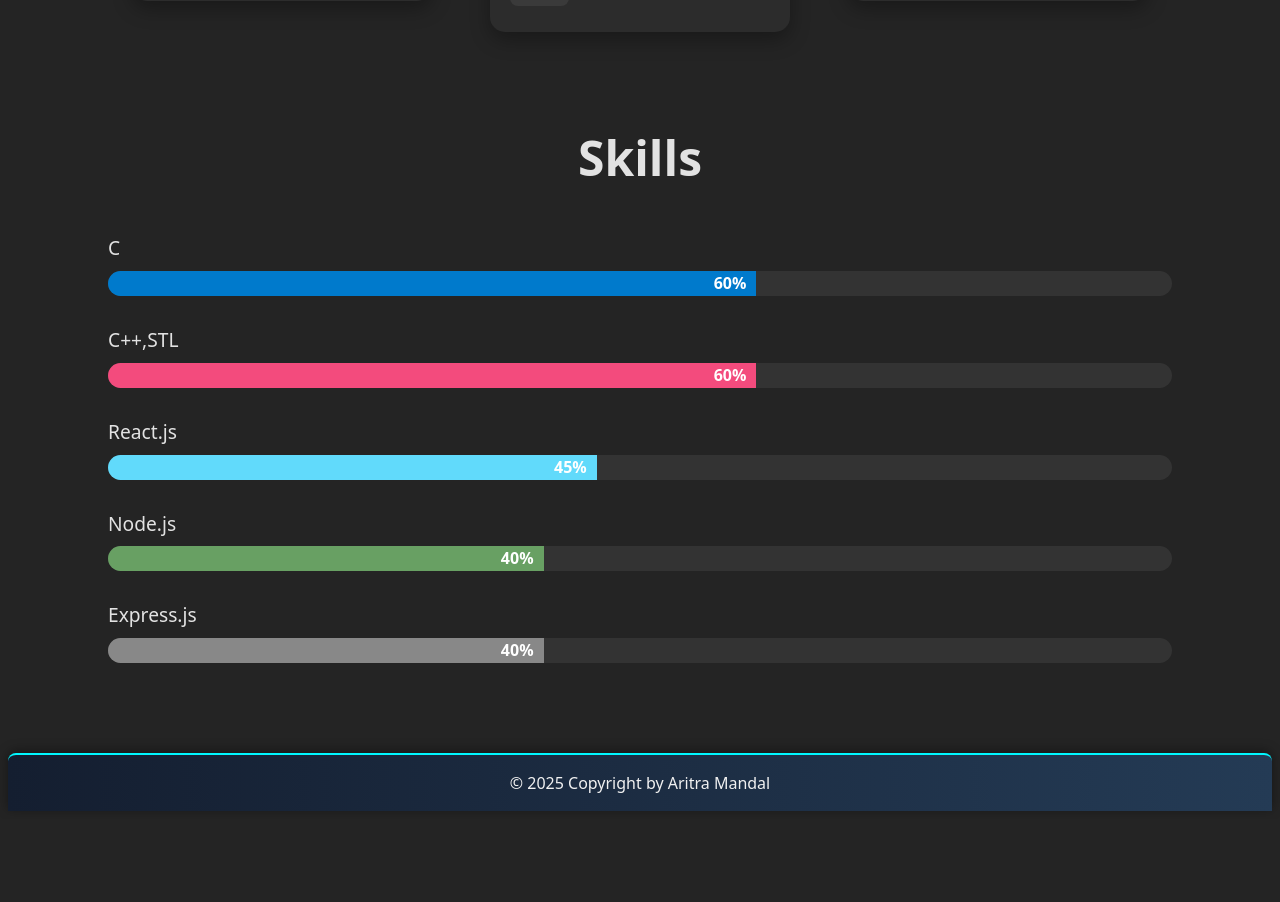
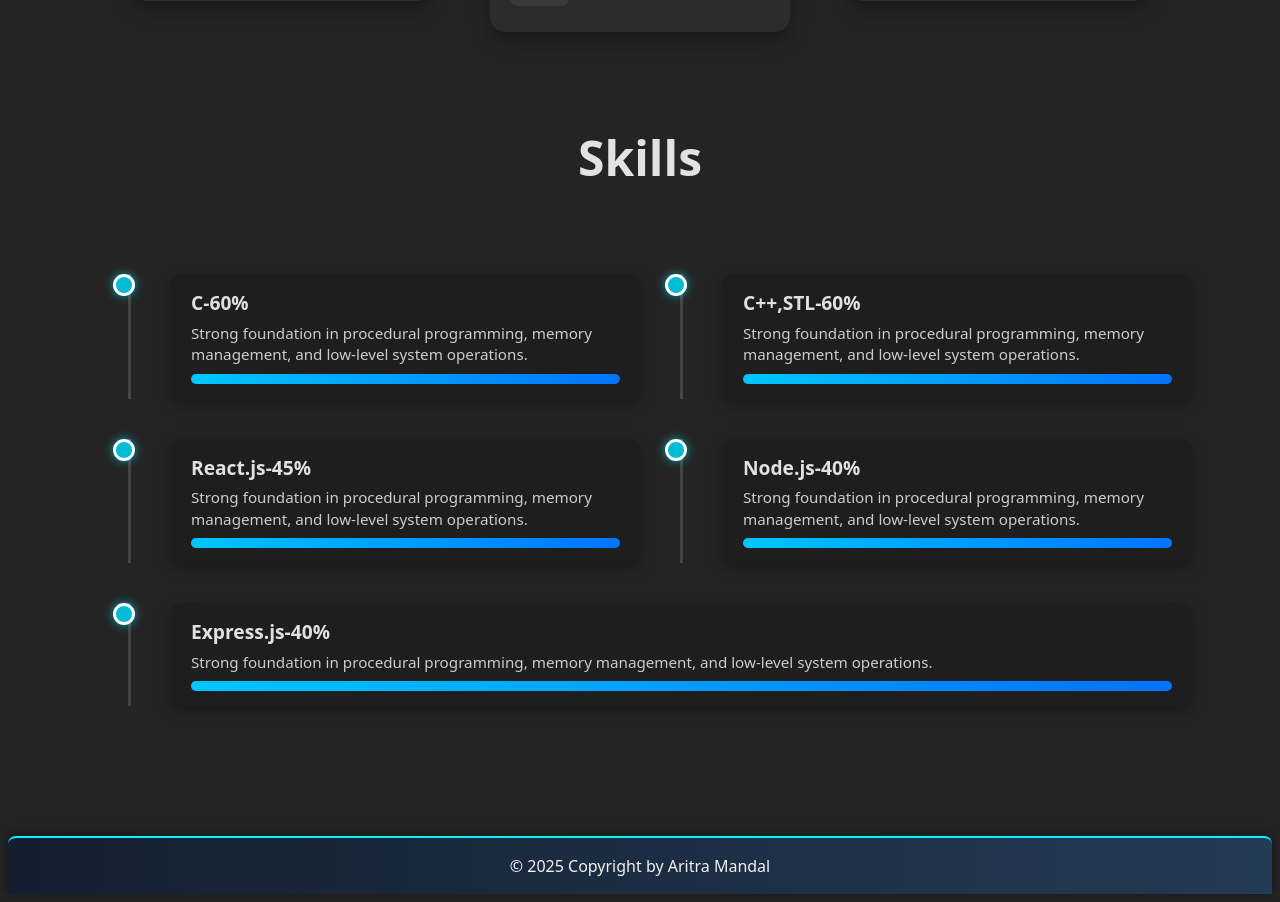
Before and after one commit to ARITRA2004/AritraMandal.com, a React (Vite) app: page / in a window 1280 px wide. Shown: the part 1327-2229 px from the top of the page. Before the commit the page ends 2146 px from the top, so only its background shows below. Built offline with nearby package versions, Linux system fonts and the light colour scheme.

Commit message:
chagend in the skills section, changed the UI

```diff
--- a/src/Skills/MySkills.js
+++ b/src/Skills/MySkills.js
@@ -3,31 +3,36 @@
         id:1,
         name:"C",
         nameforCss:"c",
-        progress:"60%"
+        progress:"60%",
+        desc:"Strong foundation in procedural programming, memory management, and low-level system operations."
     },
     {
         id:2,
         name:"C++,STL",
         nameforCss:"cpp",
-        progress:"60%"
+        progress:"60%",
+        desc:"Strong foundation in procedural programming, memory management, and low-level system operations."
     },
     {
         id:3,
         name:"React.js",
         nameforCss:"react",
-        progress:"45%"
+        progress:"45%",
+        desc:"Strong foundation in procedural programming, memory management, and low-level system operations."
     },
     {
         id:4,
         name:"Node.js",
         nameforCss:"node",
-        progress:"40%"
+        progress:"40%",
+        desc:"Strong foundation in procedural programming, memory management, and low-level system operations."
     },
     {
         id:5,
         name:"Express.js",
         nameforCss:"express",
-        progress:"40%"
+        progress:"40%",
+        desc:"Strong foundation in procedural programming, memory management, and low-level system operations."
     }
 ]
 
--- a/src/Skills/Skills.jsx
+++ b/src/Skills/Skills.jsx
@@ -3,25 +3,28 @@
 
 const Skills = () => {
   return (
-    <div style={{ marginTop: "90px" }}>
-      <div
-        className="skill-container"
-      >
+    <div style={{ marginTop: "90px"}}>
+      <div className="skill-container">
         <div>
           <h2 style={{ textAlign: "center", fontSize: "3rem" }}>Skills</h2>
         </div>
-        {Skill.map((value) => {
+        <div class="timeline">
+        {Skill.map((value, _) => {
           return (
-            <div className="skill">
-              <div className="skill-name">{value.name}</div>
-              <div className="progress-bar">
-                <div className={`progress ${value.nameforCss}`}>
-                  {value.progress}
+              <div key={value.id} className="skill-item">
+                <div className="skill-content">
+                  <div className="skill-name">
+                    {value.name}-{value.progress}
+                  </div>
+                  <div className="skill-description">{value.desc}</div>
+                  <div className="progress-bar">
+                    <div className="progress" style={{width:"100%"}}></div>
+                  </div>
                 </div>
               </div>
-            </div>
           );
         })}
+        </div>
       </div>
     </div>
   );
--- a/src/Skills/Style.css
+++ b/src/Skills/Style.css
@@ -43,36 +43,6 @@
     }
   }
 
-  /* Specific colors and widths */
-  .react {
-    width: 45%;
-    background-color: #61dafb;
-  }
-
-  .c {
-    width: 60%;
-    background-color: #007ACC;
-  }
-
-  .cpp {
-    width: 60%;
-    background-color: #f34b7d;
-  }
-
-  .node {
-    width: 40%;
-    background-color: #68a063;
-  }
-
-  .express{
-    width: 40%;
-    background-color: #888888;
-  }
-
-  .mongo {
-    width: 30%;
-    background-color: #4db33d;
-  }
 
   .skill-container{
     margin-inline: 100px;
@@ -82,3 +52,82 @@
       margin-inline: 30px;
     }
   }
+
+  .timeline {
+    display: flex;
+    flex-wrap: wrap;
+    gap: 40px;
+    padding: 40px 20px;
+    max-width: 1200px;
+    width: 100%;
+    justify-content: center;
+  }
+
+  .skill-item {
+    position: relative;
+    flex: 1 1 400px;
+    padding-left: 40px;
+    border-left: 3px solid #444;
+  }
+
+  .skill-item::before {
+    content: "";
+    position: absolute;
+    left: -18px;
+    top: 0;
+    width: 16px;
+    height: 16px;
+    background: #00bcd4;
+    border-radius: 50%;
+    border: 3px solid #fff;
+    box-shadow: 0 0 10px rgba(0,188,212,0.8);
+  }
+
+  .skill-content {
+    background: #1e1e1e;
+    padding: 15px 20px;
+    border-radius: 10px;
+    box-shadow: 0 5px 15px rgba(0,0,0,0.3);
+    transition: transform 0.3s ease;
+  }
+
+  .skill-content:hover {
+    transform: translateY(-5px);
+  }
+
+  .skill-name {
+    font-size: 1.2rem;
+    font-weight: bold;
+    margin-bottom: 5px;
+  }
+
+  .skill-description {
+    font-size: 0.95rem;
+    color: #ccc;
+    margin-bottom: 8px;
+    line-height: 1.4;
+  }
+
+  .progress-bar {
+    background: #444;
+    border-radius: 30px;
+    overflow: hidden;
+    height: 10px;
+  }
+
+  .progress {
+    height: 100%;
+    background: linear-gradient(to right, #00c6ff, #0072ff);
+    transition: width 1s ease-in-out;
+  }
+
+  @media (max-width: 768px) {
+    .skill-item {
+      flex: 1 1 100%;
+      padding-left: 30px;
+    }
+
+    .skill-item::before {
+      left: -13px;
+    }
+  }
--- a/src/index.css
+++ b/src/index.css
@@ -11,6 +11,9 @@
   text-rendering: optimizeLegibility;
   -webkit-font-smoothing: antialiased;
   -moz-osx-font-smoothing: grayscale;
+}
+html{
+  scroll-behavior:smooth;
 }
 /*
 
```
